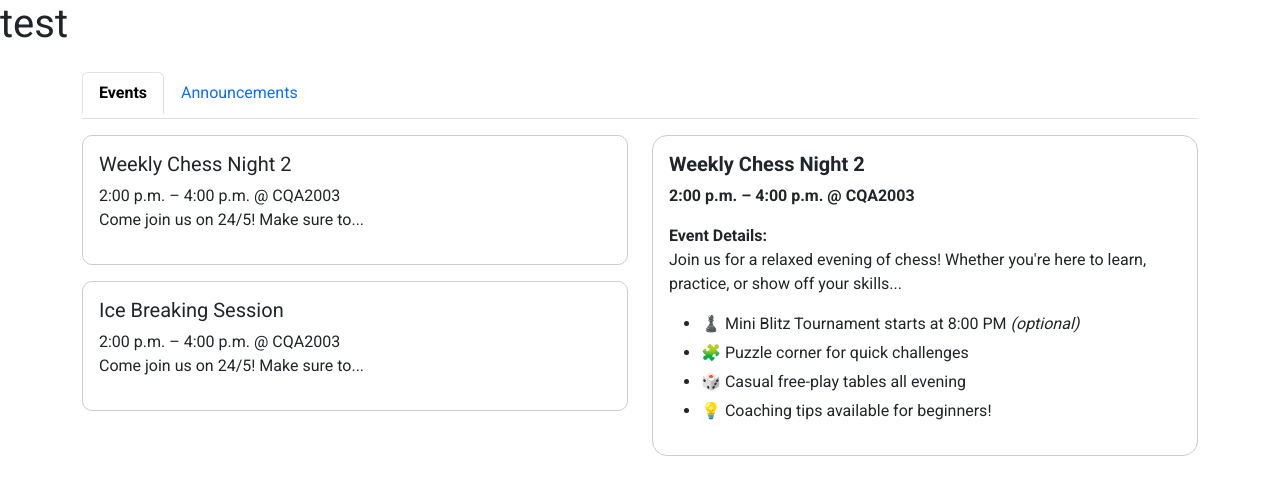
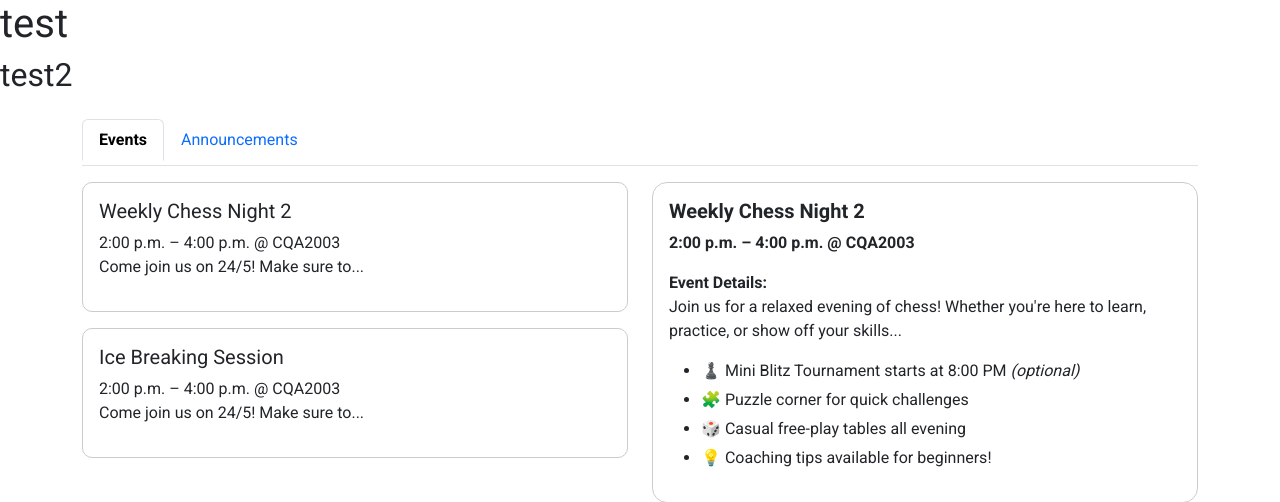
Before and after one commit to ayra25/GitExercise-GroupName, a Flask app: page /event in a window 1280 px wide. Shown: the part 208-710 px from the top of the page. Run offline with Flask 3, Linux system fonts and the light colour scheme.

Commit message:
also added h2

```diff
--- a/templates/event.html
+++ b/templates/event.html
@@ -10,6 +10,7 @@
   </div>
 </header>
 <h1>test</h1>
+<h2>test2</h2>
 <main class="container mt-4">
 
   <ul class="nav nav-tabs" id="clubTabs" role="tablist">
```
